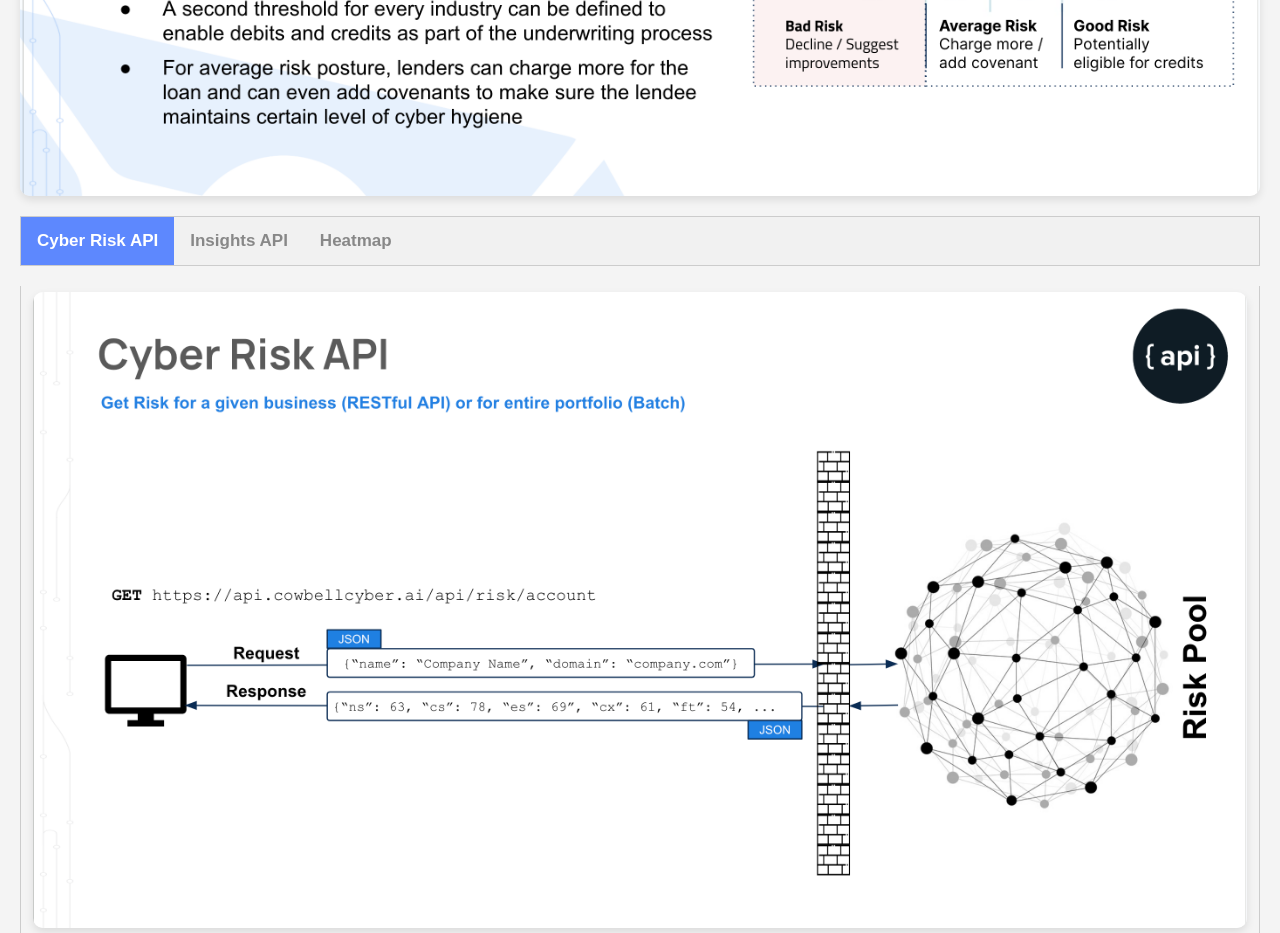
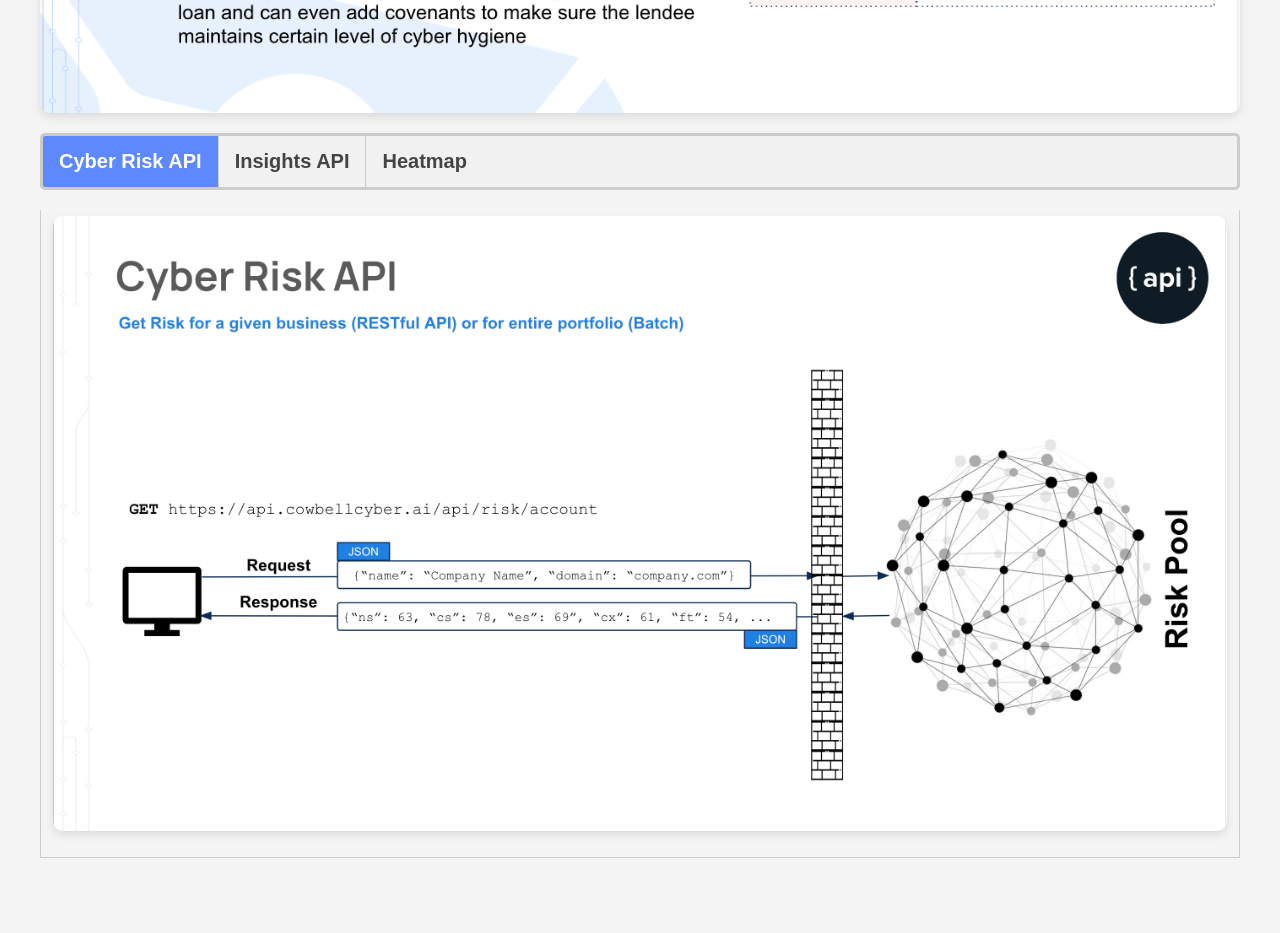
Before and after one commit to Cowbell-Cyber/ruby_web, a plain HTML site: page index.html in a window 1280 px wide. Shown: the part 2980-3913 px from the top of the page. After the commit the page ends 3858 px from the top, so only its background shows below. Drawn offline with Linux system fonts and the light colour scheme.

Commit message:
a little more aesthetic

```diff
--- a/script.js
+++ b/script.js
@@ -8,7 +8,9 @@ window.onload = function() {
         items.forEach((_, index) => {
             const dot = document.createElement('div');
             dot.classList.add('dot');
-            if (index === 0) dot.classList.add('active');
+            if (index === 0) {
+              dot.classList.add('active');
+            }
             dotContainer.appendChild(dot);
         });
     }
--- a/styles.css
+++ b/styles.css
@@ -2,17 +2,13 @@ body {
     font-family: Arial, sans-serif;
     margin: 0;
     padding: 0;
-    overflow-x: hidden;
     background-color: #f4f4f4;
 }
 
 .content-container {
-    display: block;
-    overflow-y: auto;
-    min-height: 100vh;
-    width: 100%;
+    max-width: 1200px;
+    margin: 0 auto;
     padding: 20px;
-    box-sizing: border-box;
 }
 
 .content-container img {
@@ -22,6 +18,7 @@ body {
     border-radius: 10px;
     box-shadow: 0 4px 8px rgba(0, 0, 0, 0.1);
 }
+
 .horizontal-section {
     display: flex;
     overflow-x: auto;
@@ -81,25 +78,31 @@ body {
 /* Style the tabs */
 .tab {
     overflow: hidden;
-    border: 1px solid #ccc;
+    border: 3px solid #ccc; /* Increase border thickness */
     background-color: #f1f1f1;
     margin-bottom: 20px;
+    border-radius: 5px; /* Add rounded corners */
 }
+
 
 /* Style the buttons inside the tab */
 .tab button {
-    background-color: #f1f1f1; /* non-active tab background color */
-    color: #888; /* non-active tab text color */
+    background-color: #f1f1f1;
+    color: #444;
     float: left;
     border: none;
     outline: none;
     cursor: pointer;
     padding: 14px 16px;
     transition: 0.3s;
-    font-size: 17px;
+    font-size: 20px; /* Increase font size */
     font-weight: bold;
+    border-right: 1px solid #ccc; /* Add a border between tabs */
 }
 
+.tab button:last-child {
+    border-right: none; /* Remove border from last tab */
+}
   /* Change background color of buttons on hover */
 .tab button:hover {
 background-color: #ddd;
```
Also changed, not shown: index.html (+0 -3 lines). Lines whose indentation alone changed are shown as unchanged.
